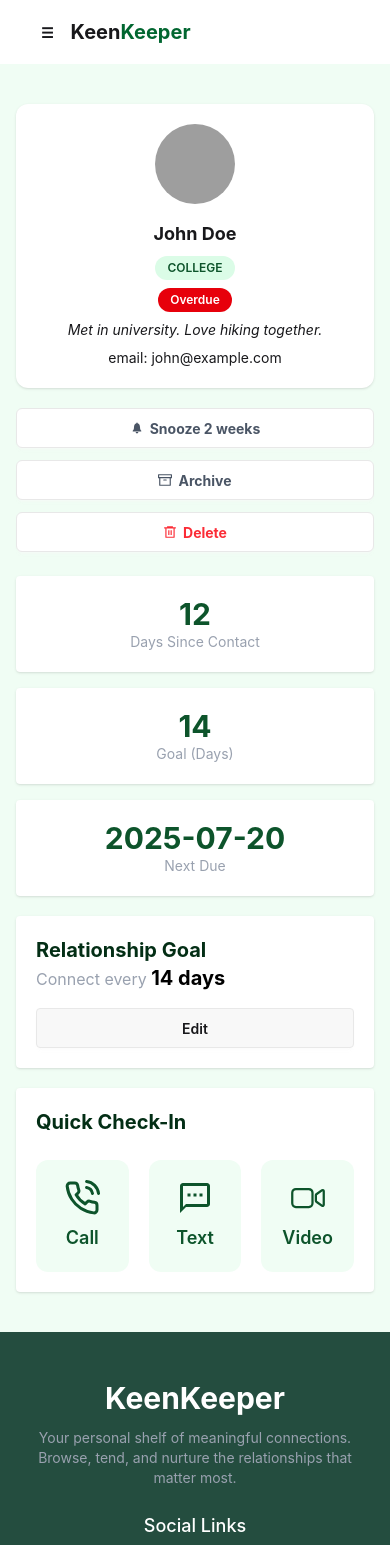
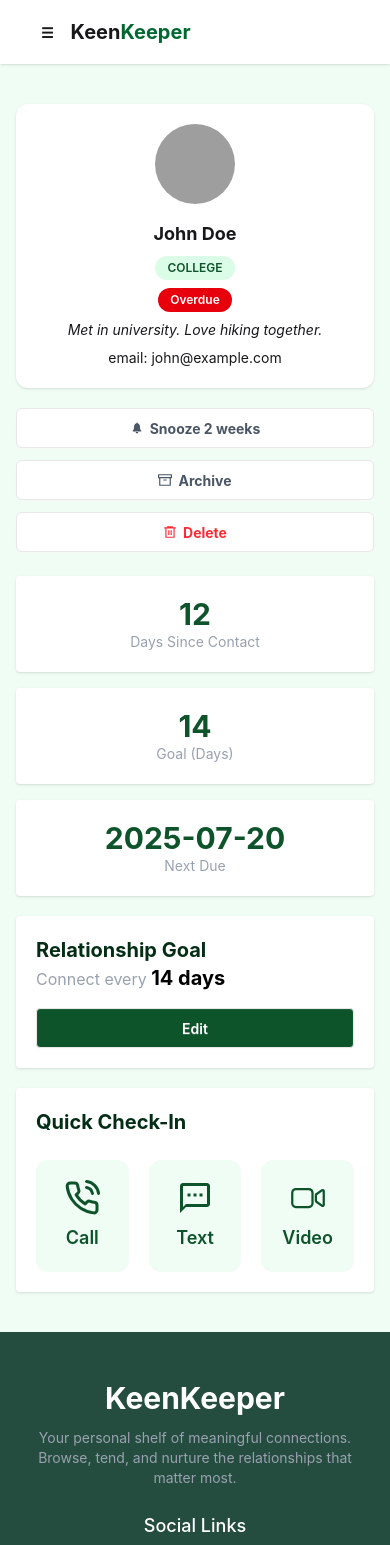
Before and after one commit to mostafijur1126/A7-keen-keper, a Next.js app: page /1 in a window 390 px wide. Shown: the top 1545 px of the page. Built offline with nearby package versions, Linux system fonts and the light colour scheme; grey boxes are pictures that could not be loaded.

Commit message:
added responsive navbar

```diff
--- a/src/app/[id]/page.jsx
+++ b/src/app/[id]/page.jsx
@@ -72,7 +72,7 @@ const FriendDetailsPage = async ({ params }) => {
                             <p className='text-gray-400 text-base md:text-xl'>Connect every <span className='text-xl md:text-2xl font-bold text-black'>{expectedFriend.goal} days</span></p>
                         </div>
                         <div>
-                            <button className='btn w-full sm:w-auto'>Edit</button>
+                            <button className='btn w-full sm:w-auto bg-green-900 text-white'>Edit</button>
                         </div>
                     </div>
                     <div className='bg-white p-5 md:p-6 rounded shadow'>
--- a/src/component/navbar/Navbar.jsx
+++ b/src/component/navbar/Navbar.jsx
@@ -9,8 +9,8 @@ import { TfiStatsUp } from 'react-icons/tfi';
 const Navbar = () => {
     const pathname = usePathname();
     return (
-        <div className='w-full bg-base-100 shadow-sm px-4'>
-            <div className="navbar max-w-7xl mx-auto">
+        <div className='w-full bg-base-100 px-4 shadow sticky top-0 z-50'>
+            <div className="navbar max-w-7xl mx-auto ">
                 <div className="navbar-start">
                     <div className="dropdown">
                         <div tabIndex={0} role="button" className="btn btn-ghost lg:hidden">
```
